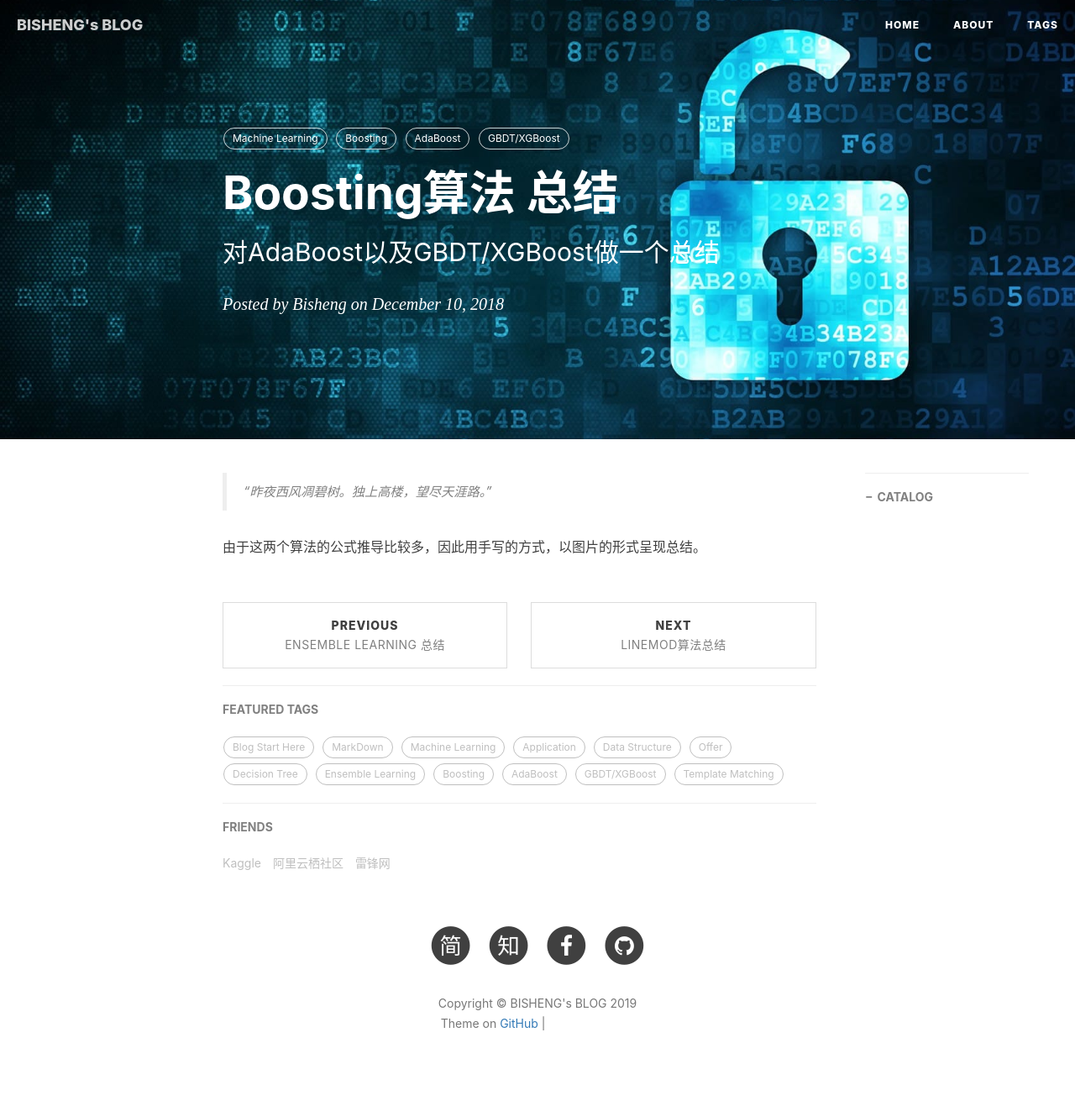
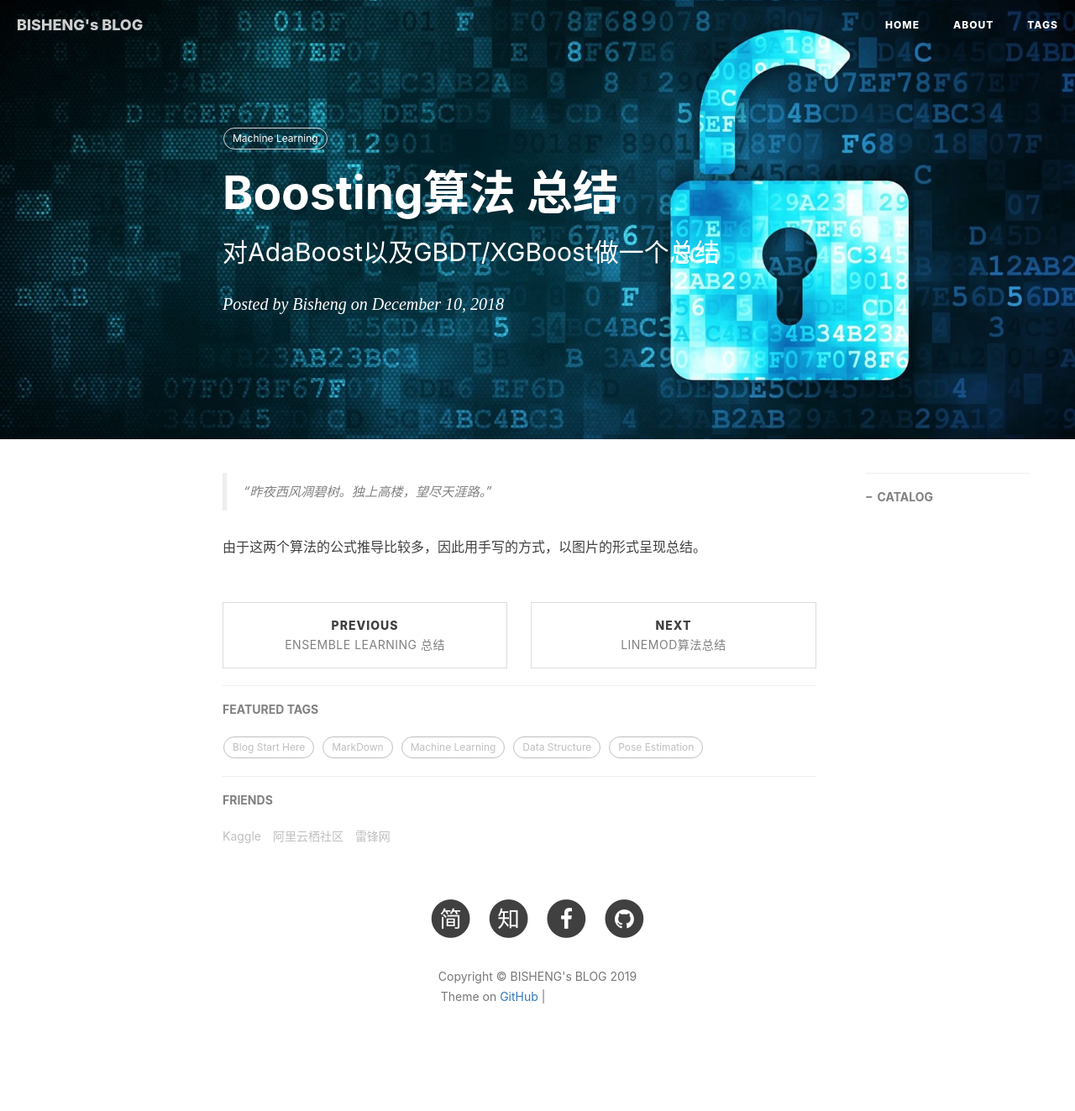
Before and after one commit to BishengSJTU/BishengSJTU.github.io, a Jekyll site: the page built from _posts/2018-12-09-Boosting(AdaBoost&GBDT) - 副本.md, in a window 1280 px wide. Shown: the whole page at 84% size. Built offline with Jekyll 4.4.1, drawn with Linux system fonts in a browser that asks for light colours; nearby versions of some CDN libraries; comment, search, counter and statistics services are not loaded; after the commit the page ends 1291 px from its top, so only the background shows below that; grey boxes are pictures that could not be loaded.

Commit message:
2019-03-04

```diff
--- a/_posts/2018-12-09-Boosting(AdaBoost&GBDT) - 副本.md
+++ b/_posts/2018-12-09-Boosting(AdaBoost&GBDT) - 副本.md
@@ -8,9 +8,6 @@ header-img: img/post-bg-hacker.jpg
 catalog: true
 tags:
     - Machine Learning
-    - Boosting
-    - AdaBoost
-    - GBDT/XGBoost
 ---
 
 
```
Also changed, not shown: _posts/2018-12-06-华为推荐系统.md (+0 -1 lines), _posts/2018-12-07-剑指Offer.md (+0 -1 lines), _posts/2018-12-08-Ensemble Learning总结.md (+0 -1 lines), _posts/2018-12-08-决策树总结.md (+0 -1 lines), _posts/2019-02-23-Linemod模板匹配.md (+1 -1 lines).
